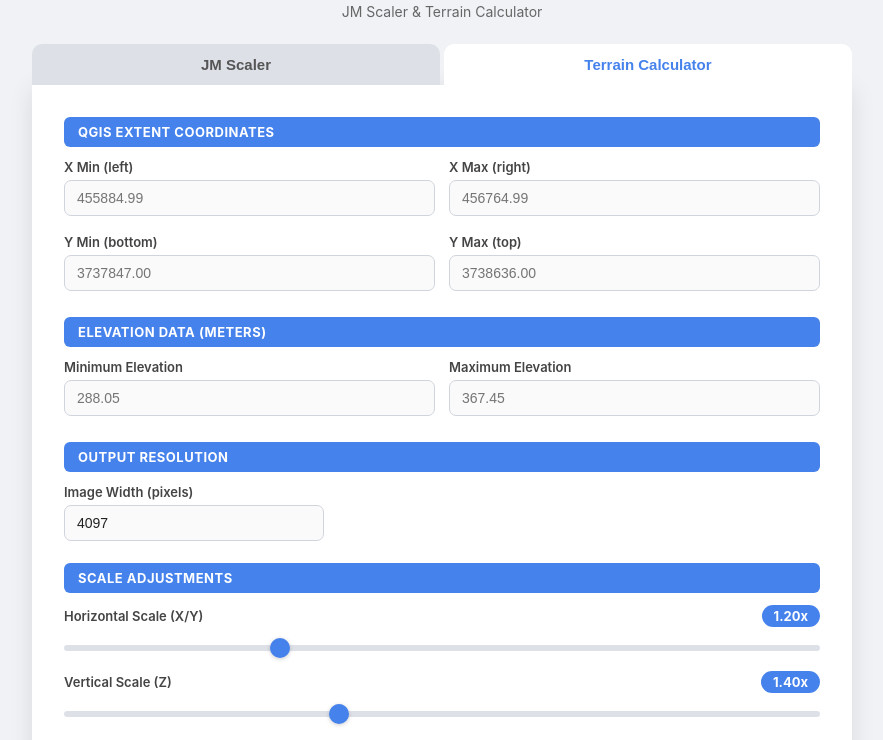
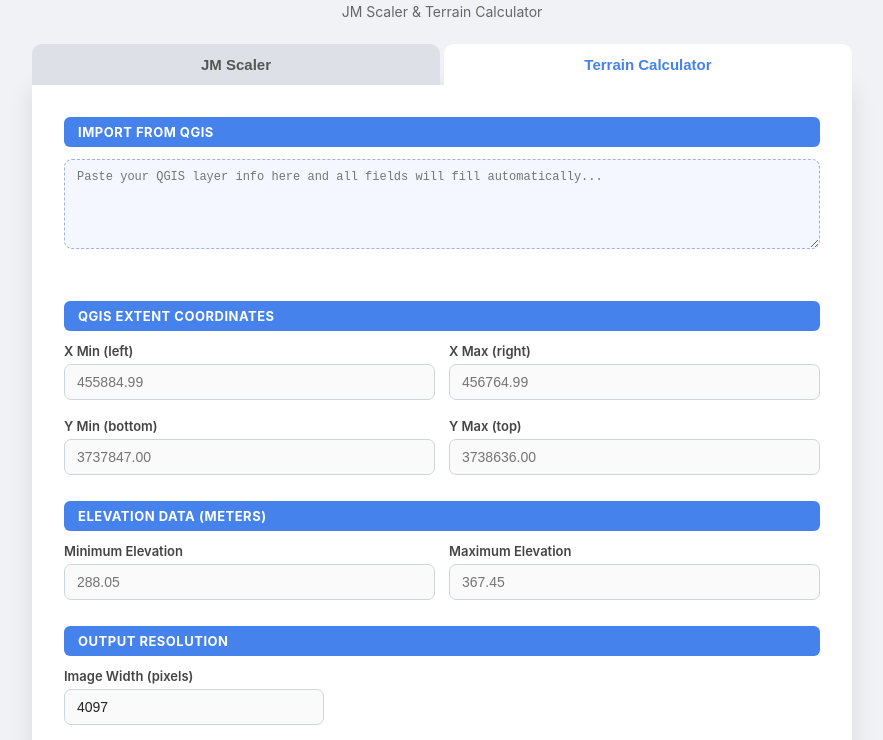
Before and after one commit to ejacksoncraig/mx-simulator-tools.html, a plain HTML site: page index.html in a window 1280 px wide. Both pictures are taken after a click on the button "Terrain Calculator". Shown: the part 58-798 px from the top of the page, without its empty margins (198-1081 px from the left). Drawn offline with Linux system fonts and the light colour scheme.

Commit message:
Implement QGIS import feature in index.html
Add QGIS import functionality with textarea and status display.

```diff
--- a/index.html
+++ b/index.html
@@ -308,6 +308,42 @@
     .status.success { background: #d4f5e9; color: #0a6640; display: block; }
     .status.error   { background: #fde8e8; color: #9b1c1c; display: block; }
 
+    /* ── QGIS import ── */
+    .import-box {
+      position: relative;
+      margin-bottom: 4px;
+    }
+
+    .import-box textarea {
+      width: 100%;
+      height: 90px;
+      padding: 10px 12px;
+      border: 1.5px dashed #a0b4d6;
+      border-radius: 8px;
+      font-size: 12px;
+      font-family: 'Courier New', monospace;
+      color: #444;
+      background: #f4f7ff;
+      resize: vertical;
+      transition: border-color 0.2s, background 0.2s;
+    }
+
+    .import-box textarea:focus {
+      outline: none;
+      border-color: #4582ec;
+      background: #fff;
+    }
+
+    .import-status {
+      margin-top: 6px;
+      font-size: 13px;
+      font-weight: 600;
+      min-height: 20px;
+    }
+
+    .import-status.ok  { color: #02b875; }
+    .import-status.err { color: #e53e3e; }
+
     /* ── Responsive ── */
     @media (max-width: 580px) {
       .grid-2, .xyz-row { grid-template-columns: 1fr; }
@@ -376,6 +412,14 @@
 
     <!-- ══════════════ TERRAIN CALCULATOR ══════════════ -->
     <div id="tab-tc" class="tab-panel">
+
+      <div class="section-header">Import from QGIS</div>
+      <div class="import-box">
+        <textarea id="qgisImport"
+          placeholder="Paste your QGIS layer info here and all fields will fill automatically..."
+          oninput="parseQGIS(this.value)"></textarea>
+        <div class="import-status" id="importStatus"></div>
+      </div>
 
       <div class="section-header">QGIS Extent Coordinates</div>
       <div class="grid-2">
@@ -557,6 +601,49 @@ maxaltitude 0.000000</div>
 
     // ══════════════ TERRAIN CALCULATOR ═════════════════════════════════════
 
+    function parseQGIS(text) {
+      const status = document.getElementById('importStatus');
+      if (!text.trim()) { status.textContent = ''; return; }
+
+      // Extent line: "Extent    xmin,ymin : xmax,ymax"
+      const extentMatch = text.match(
+        /Extent\s+([\d.]+)\s*,\s*([\d.]+)\s*:\s*([\d.]+)\s*,\s*([\d.]+)/i
+      );
+
+      // Elevation stats
+      const minMatch = text.match(/STATISTICS_MINIMUM\s*=\s*([\d.]+)/i);
+      const maxMatch = text.match(/STATISTICS_MAXIMUM\s*=\s*([\d.]+)/i);
+
+      const found = [];
+
+      if (extentMatch) {
+        document.getElementById('xmin').value = parseFloat(extentMatch[1]);
+        document.getElementById('ymin').value = parseFloat(extentMatch[2]);
+        document.getElementById('xmax').value = parseFloat(extentMatch[3]);
+        document.getElementById('ymax').value = parseFloat(extentMatch[4]);
+        found.push('extent');
+      }
+
+      if (minMatch) {
+        document.getElementById('minElev').value = parseFloat(minMatch[1]);
+        found.push('min elevation');
+      }
+
+      if (maxMatch) {
+        document.getElementById('maxElev').value = parseFloat(maxMatch[1]);
+        found.push('max elevation');
+      }
+
+      if (found.length === 0) {
+        status.textContent = 'Could not find any recognisable QGIS data.';
+        status.className = 'import-status err';
+      } else {
+        status.textContent = '✔ Imported: ' + found.join(', ');
+        status.className = 'import-status ok';
+        calculate();
+      }
+    }
+
     function onSlider() {
       document.getElementById('hScaleLabel').textContent =
         parseFloat(document.getElementById('hScale').value).toFixed(2) + 'x';
```
